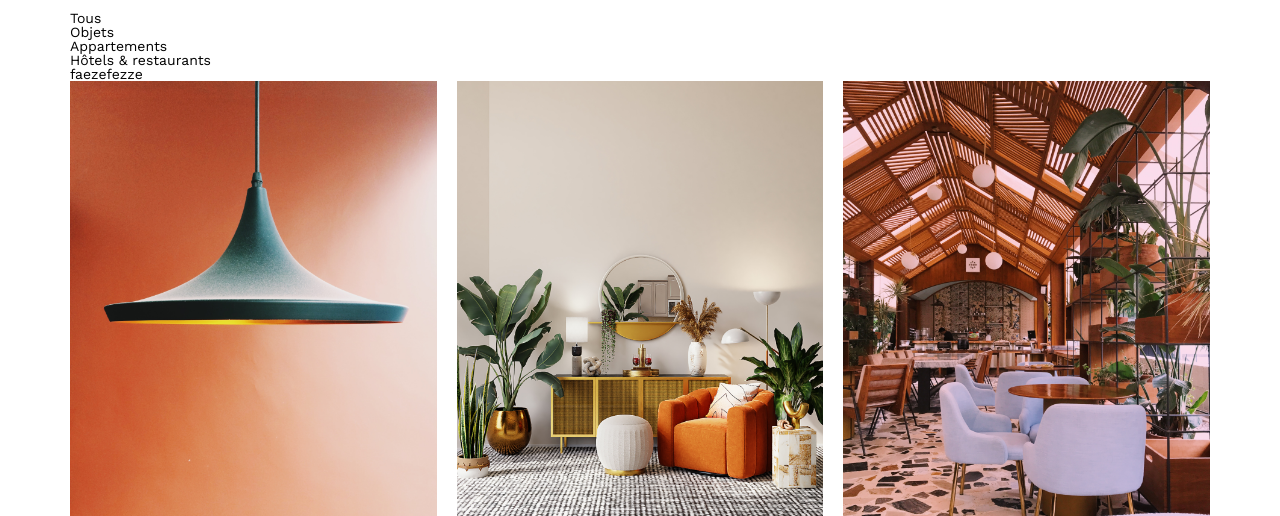
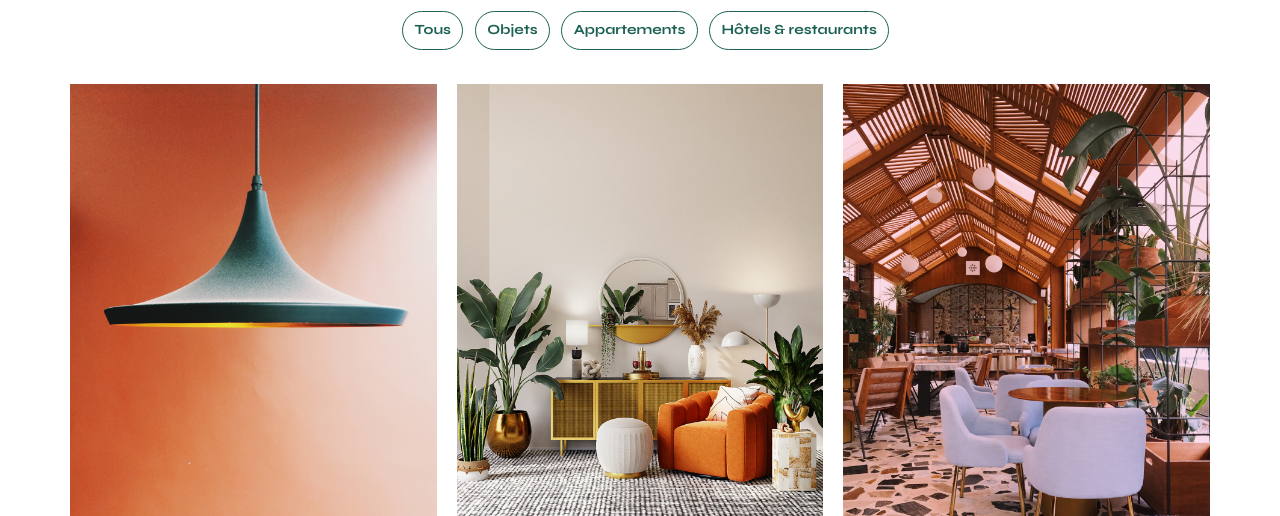
Before and after one commit to Drachurf/P3, a plain HTML site: page FrontEnd/index.html in a window 1280 px wide. Shown: the part 584-1100 px from the top of the page. Drawn offline with nearby package versions, Linux system fonts and the light colour scheme.

Commit message:
visuel filtre

```diff
--- a/FrontEnd/assets/style.css
+++ b/FrontEnd/assets/style.css
@@ -185,7 +185,23 @@ footer nav ul {
 	justify-content: flex-end;
 	margin: 2em
 }
+/*Mise en place du filtre*/
+.filtre {
+	display: flex;
+	justify-content: center;
+	font-family: 'Syne';
+	color: #1D6154;
+	font-weight: 700;
+	margin-bottom: 3%;
+}
+.btnfiltre{
+	margin-left: 1%;
+	padding: 1% 1% 1% 1%;
+	border: 1px solid #1D6154;
+	border-radius: 25px;
+}
 
-.filtres {
-	display: flex;
+.btnfiltre:hover{
+	background-color: #1D6154;
+	color: white;
 }
--- a/FrontEnd/index.html
+++ b/FrontEnd/index.html
@@ -42,13 +42,11 @@
 		<h2>Mes Projets</h2>
 		<!--mise en place du filtre-->
 <div class="filtre">
-	<div>Tous</div>
-	<div>Objets</div>
-	<div>Appartements</div>
-	<div>Hôtels & restaurants</div>
-	faezefezze
+	<div class="btnfiltre">Tous</div>
+	<div class="btnfiltre">Objets</div>
+	<div class="btnfiltre">Appartements</div>
+	<div class="btnfiltre">Hôtels & restaurants</div>
 </div>
-
 		<div class="gallery">
 			<figure>
 				<img src="assets/images/abajour-tahina.png" alt="Abajour Tahina">
```
